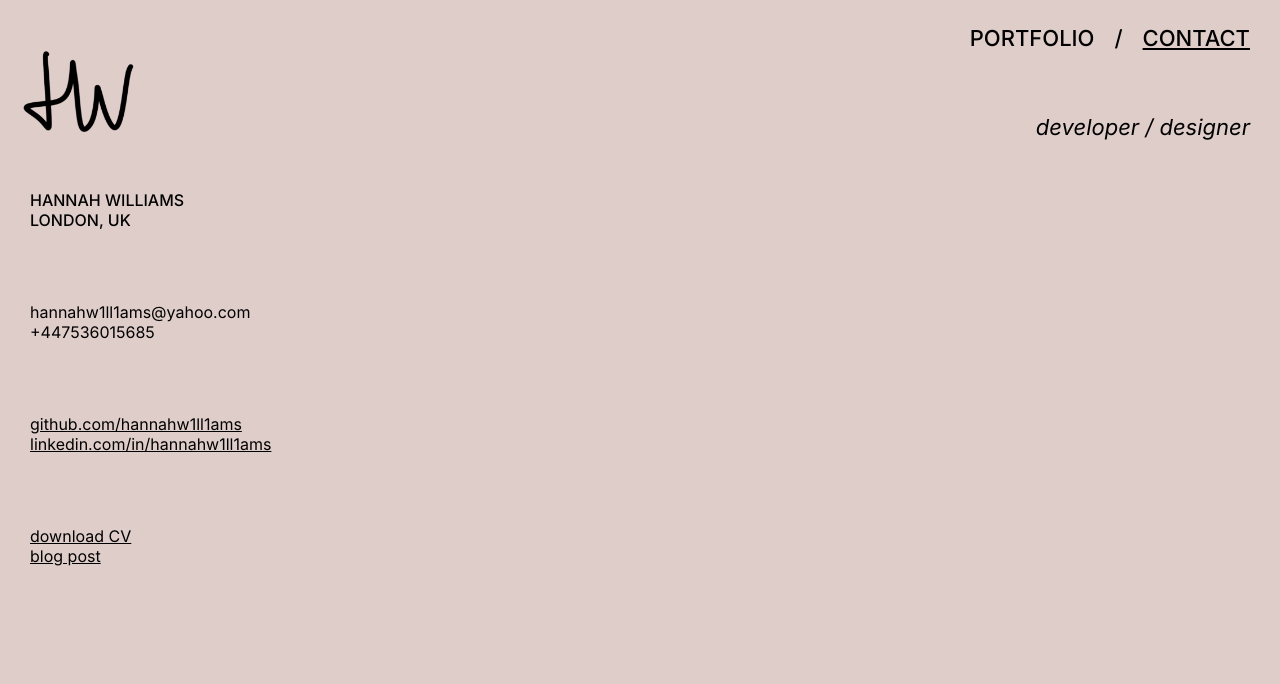
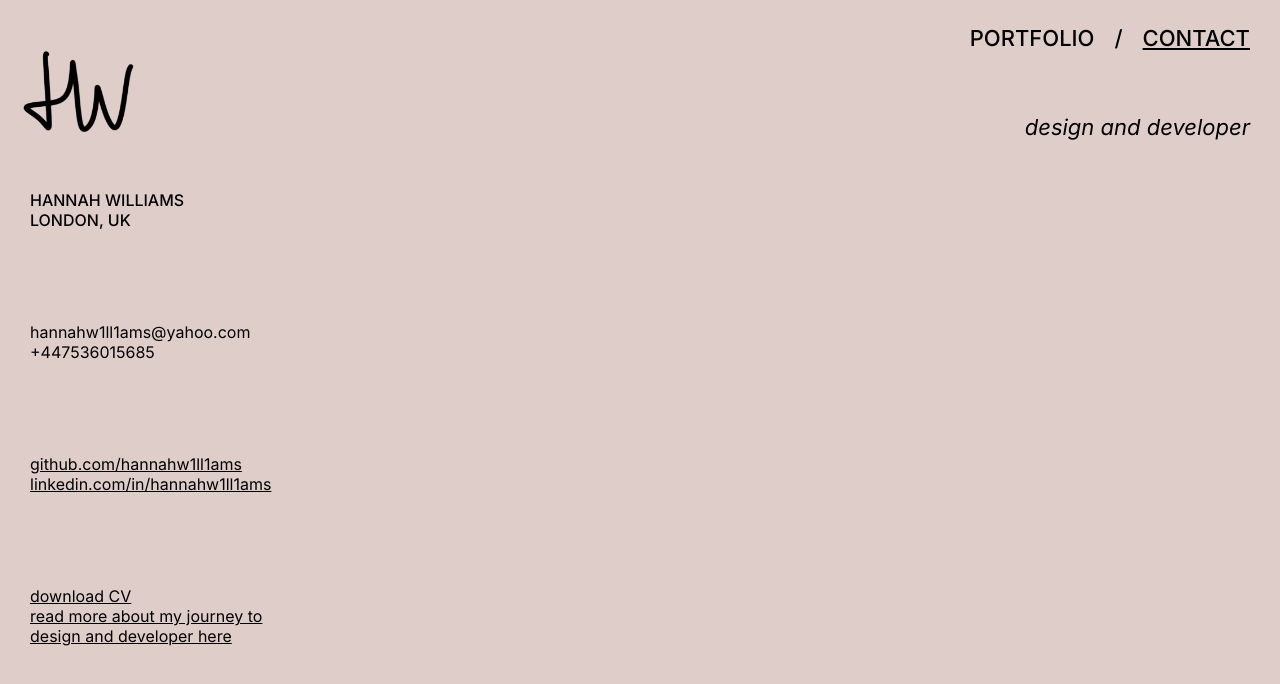
Before and after one commit to hannahw1ll1ams/portfolio, a React (Create React App) app: page /contact in a window 1280 px wide. Shown: the top 684 px of the page. Built offline with nearby package versions, Linux system fonts and the light colour scheme.

Commit message:
updating blog post text and job description

```diff
--- a/src/Components/Header.js
+++ b/src/Components/Header.js
@@ -40,7 +40,7 @@ export default function Header({ isHamburgerOpen, toggleState }) {
             <li><p>/</p></li>
             <Link to='/contact'><li><button className={`link ${isPageSelected[1] ? "selected" : ""}`}>CONTACT</button></li></Link>
             </ul>
-            <p className="title">developer / designer</p>
+            <p className="title">design and developer</p>
           </div>
 			</nav>
 		</header>
--- a/src/Pages/ContactPage.js
+++ b/src/Pages/ContactPage.js
@@ -22,7 +22,7 @@ export default function IllustrationsPageContactPage() {
 
             <div className="cv alignment contactText">
                 <a className="mediaLink" href={pdf}>download CV</a>
-                <a target="_blank" className="mediaLink" href="https://medium.com/footasylum-tech/how-i-got-here-hannah-williams-software-engineer-7068c9216722">blog post</a>
+                <a target="_blank" className="mediaLink" href="https://medium.com/footasylum-tech/how-i-got-here-hannah-williams-software-engineer-7068c9216722">read more about my journey to design and developer here</a>
             </div>
 
         </div>
--- a/src/css/contactPage.css
+++ b/src/css/contactPage.css
@@ -5,7 +5,7 @@
     grid-column-gap: 0px;
     grid-row-gap: 0px;
     /* height: 100%; */
-    grid-row-gap: 35%;
+    grid-row-gap: 30%;
 }
 
 .nameLocation { grid-area: 3 / 3 / 4 / 4; }
@@ -19,7 +19,7 @@
     /* height: 400px; */
 
     text-align: start;
-    padding: 20px 0px 20px 20px;
+    padding: 20px 20px 20px 20px;
 }
 
 .nameLocation {
@@ -30,7 +30,7 @@
     font-family: "Regular";
 }
 
-@media screen and (max-width: 900px) {
+@media screen and (max-width: 1330px) {
     .parent {
         display: grid;
         grid-template-columns: repeat(5, 1fr);
@@ -49,7 +49,7 @@
         }
 }
 
-@media screen and (max-height: 870px) {
+@media screen and (max-height: 921px) {
     .parent {
         display: grid;
         grid-template-columns: repeat(5, 1fr);
```
